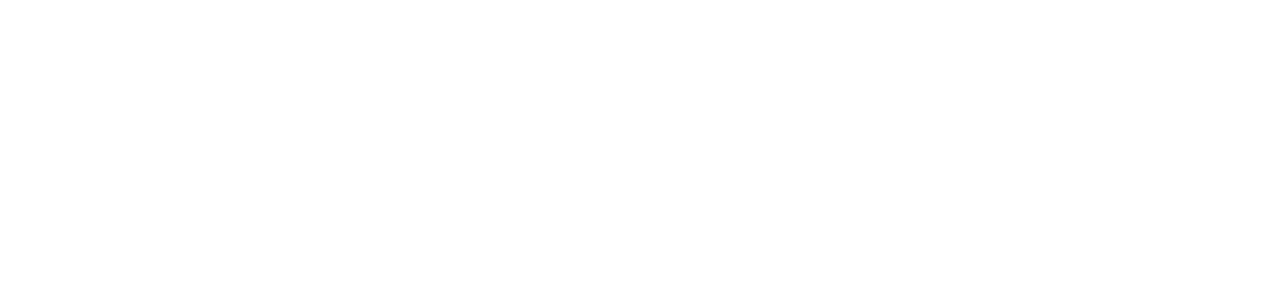
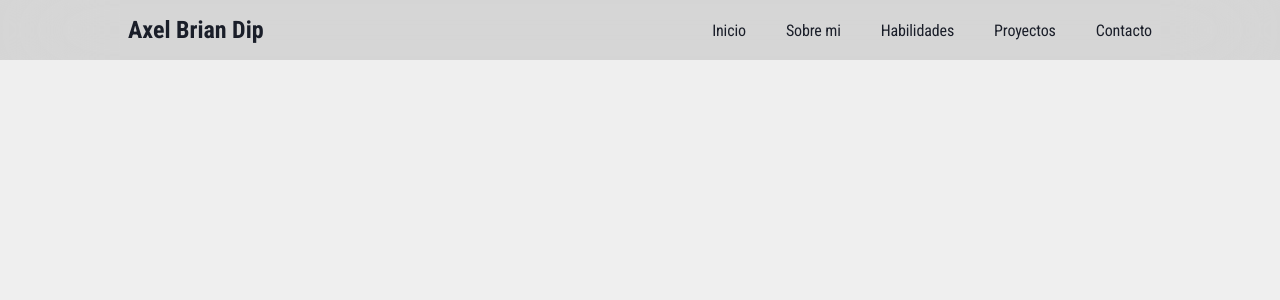
Before and after one commit to axelbriandip/my-portfolio-2023, a React (Vite) app: page / in a window 1280 px wide. Shown: the top 300 px of the page. Built offline with nearby package versions, Linux system fonts and the light colour scheme.

Commit message:
navbar done

```diff
--- a/index.html
+++ b/index.html
@@ -5,6 +5,15 @@
     <link rel="icon" type="image/svg+xml" href="/src/img/programmer.png" />
     <meta name="viewport" content="width=device-width, initial-scale=1.0" />
     <title>Portafolio | Axel Brian Dip</title>
+
+    <!-- Google font -->
+    <link rel="preconnect" href="https://fonts.googleapis.com">
+    <link rel="preconnect" href="https://fonts.gstatic.com" crossorigin>
+    <link href="https://fonts.googleapis.com/css2?family=Roboto+Condensed:wght@300;400;700&display=swap" rel="stylesheet">
+
+    <!-- link font awesome -->
+    <link rel="stylesheet" href="https://cdnjs.cloudflare.com/ajax/libs/font-awesome/6.1.2/css/all.min.css" integrity="sha512-1sCRPdkRXhBV2PBLUdRb4tMg1w2YPf37qatUFeS7zlBy7jJI8Lf4VHwWfZZfpXtYSLy85pkm9GaYVYMfw5BC1A==" crossorigin="anonymous" referrerpolicy="no-referrer" />
+
   </head>
   <body>
     <div id="root"></div>
--- a/src/App.jsx
+++ b/src/App.jsx
@@ -1,9 +1,13 @@
 import React from 'react';
+
+import './css/main.css';
+
+import Navbar from './components/Navbar';
 
 function App() {
   return (
     <div className="App">
-      {/* block code */}
+      <Navbar/>
     </div>
   )
 }
--- /dev/null
+++ b/src/components/Navbar.jsx
@@ -0,0 +1,26 @@
+import React from "react";
+
+const Navbar = () => {
+    return (
+        <header className="header">
+            <a href="#home" className="logo">Axel Brian Dip</a>
+
+            <input type="checkbox" id="check" />
+
+            <label for="check" className="icons">
+                <i class="fa-solid fa-bars" id="menu-icon"></i>
+                <i class="fa-solid fa-xmark" id="close-icon"></i>
+            </label>
+
+            <nav className="navbar">
+                <a href="#home" className="nav-item">Inicio</a>
+                <a href="#aboutme" className="nav-item">Sobre mi</a>
+                <a href="#abilities" className="nav-item">Habilidades</a>
+                <a href="#projects" className="nav-item">Proyectos</a>
+                <a href="#contact" className="nav-item">Contacto</a>
+            </nav>
+        </header>
+    );
+};
+
+export default Navbar;
--- /dev/null
+++ b/src/css/main.css
@@ -0,0 +1,29 @@
+@import 'navbar.css';
+
+:root {
+    --black: #1a1e29;
+    --blue: #132d49;
+    --green: #01c38e;
+    --white: #efefef;
+}
+
+* {
+    padding: 0;
+    margin: 0;
+    box-sizing: border-box;
+    font-family: 'Roboto Condensed', sans-serif;
+    color: var(--black);
+}
+
+body {
+    background-color: var(--white);
+
+}
+
+*::selection {
+    background: var(--green);
+}
+
+html {
+    scroll-behavior: smooth;
+}
--- /dev/null
+++ b/src/css/navbar.css
@@ -0,0 +1,139 @@
+.header {
+    position: fixed;
+    top: 0;
+    left: 0;
+    width: 100%;
+    padding: 1rem 10%;
+    display: flex;
+    justify-content: space-between;
+    align-items: center;
+    z-index: 5;
+}
+
+.header::before {
+    content: "";
+    top: 0;
+    left: 0;
+    position: absolute;
+    width: 100%;
+    height: 100%;
+    background: rgba(0, 0, 0, 0.1);
+    backdrop-filter: blur(50px);
+    z-index: -1;
+}
+
+.header::after {
+    content: "";
+    top: 0;
+    left: -100%;
+    position: absolute;
+    width: 100%;
+    height: 100%;
+    background: linear-gradient(90deg,
+            transparent,
+            rgba(255, 255, 255, 0.4),
+            transparent);
+    transition: 0.8s;
+}
+
+.header:hover::after {
+    left: 100%;
+}
+
+.logo {
+    font-size: 1.5rem;
+    color: var(--black);
+    text-decoration: none;
+    font-weight: 700;
+}
+
+.nav-item {
+    position: relative;
+    color: var(--black);
+    font-size: 1rem;
+    font-weight: 500;
+    line-height: 25px;
+    letter-spacing: -0.13px;
+    text-decoration: none;
+    margin-left: 2.5rem;
+    transition: all 0.5s ease;
+}
+
+.nav-item:hover {
+    color: var(--green);
+}
+
+.icons {
+    position: absolute;
+    right: 5%;
+    font-size: 2.3rem;
+    color: var(--black);
+    cursor: pointer;
+    display: none
+}
+
+.icons i {
+    color: var(--black);
+    font-size: 1.6rem;
+}
+
+#check {
+    display: none;
+}
+
+@media (max-width: 992px) {
+    .header {
+        padding: 1.3rem 5%;
+    }
+}
+
+@media (max-width: 768px) {
+    .icons {
+        display: block;
+    }
+
+    #check:checked~.icons #menu-icon {
+        display: none;
+    }
+
+    #check:checked~.icons #close-icon {
+        display: block;
+    }
+
+    #check:not(:checked)~.icons #close-icon {
+        display: none;
+    }
+
+    .navbar {
+        position: absolute;
+        top: 100%;
+        left: 0;
+        width: 100%;
+        height: 0;
+        background: rgba(0, 0, 0, 0.1);
+        backdrop-filter: blur(50px);
+        box-shadow: 0 0.5rem 1rem rgba(0, 0, 0, 0.1);
+        overflow: hidden;
+        transition: all 0.3s ease;
+    }
+
+    #check:checked~.navbar {
+        height: 17.7rem;
+    }
+
+    .nav-item {
+        display: block;
+        font-size: 1.1rem;
+        margin: 1.5rem 0;
+        text-align: center;
+        transform: translateY(-50px);
+        opacity: 0;
+        transition: all 0.3s ease;
+    }
+
+    #check:checked~.navbar a {
+        transform: translateY(0);
+        opacity: 1;
+        transition-delay: calc(0.15s * var(--i));
+    }
+}
```
